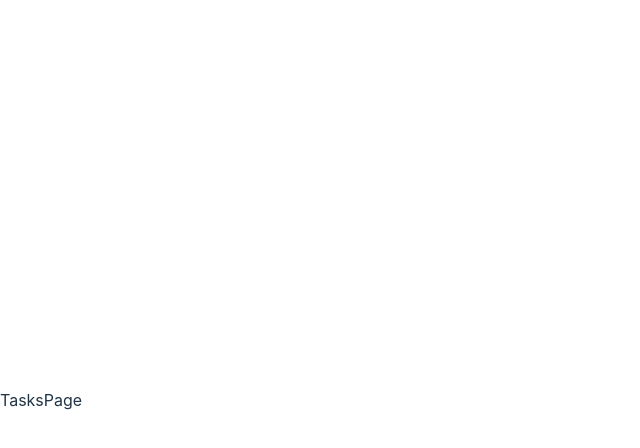
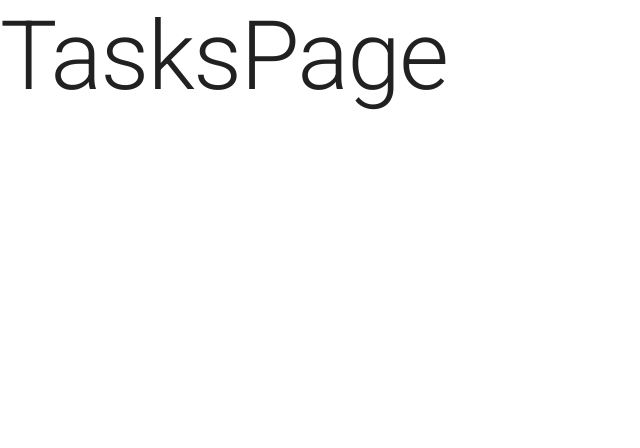
Before and after one commit to CJ-arg/mern-challenge, a React (Vite) app: page / in a window 1280 px wide. Shown: the top 448 px of the page, without its empty margins (0-640 px from the left). Built offline with nearby package versions, Linux system fonts and the light colour scheme.

Commit message:
MUI set up

```diff
--- a/package.json
+++ b/package.json
@@ -10,6 +10,10 @@
     "preview": "vite preview"
   },
   "dependencies": {
+    "@emotion/react": "^11.11.1",
+    "@emotion/styled": "^11.11.0",
+    "@mui/icons-material": "^5.14.11",
+    "@mui/material": "^5.14.11",
     "react": "^18.2.0",
     "react-dom": "^18.2.0",
     "react-router-dom": "6"
--- a/src/App.tsx
+++ b/src/App.tsx
@@ -1,10 +1,11 @@
 import { AppRouter } from "./router/AppRouter";
+import { AppTheme } from "./theme/AppTheme";
 
 function App() {
   return (
-    <>
+    <AppTheme>
       <AppRouter />
-    </>
+    </AppTheme>
   );
 }
 
--- a/src/styles.css
+++ b/src/styles.css
@@ -1,69 +1,3 @@
-:root {
-  font-family: Inter, system-ui, Avenir, Helvetica, Arial, sans-serif;
-  line-height: 1.5;
-  font-weight: 400;
-
-  color-scheme: light dark;
-  color: rgba(255, 255, 255, 0.87);
-  background-color: #242424;
-
-  font-synthesis: none;
-  text-rendering: optimizeLegibility;
-  -webkit-font-smoothing: antialiased;
-  -moz-osx-font-smoothing: grayscale;
-  -webkit-text-size-adjust: 100%;
+.box-shadow {
+  box-shadow: 0px 5px 5px rgba(0, 0, 0, 0.2);
 }
-
-a {
-  font-weight: 500;
-  color: #646cff;
-  text-decoration: inherit;
-}
-a:hover {
-  color: #535bf2;
-}
-
-body {
-  margin: 0;
-  display: flex;
-  place-items: center;
-  min-width: 320px;
-  min-height: 100vh;
-}
-
-h1 {
-  font-size: 3.2em;
-  line-height: 1.1;
-}
-
-button {
-  border-radius: 8px;
-  border: 1px solid transparent;
-  padding: 0.6em 1.2em;
-  font-size: 1em;
-  font-weight: 500;
-  font-family: inherit;
-  background-color: #1a1a1a;
-  cursor: pointer;
-  transition: border-color 0.25s;
-}
-button:hover {
-  border-color: #646cff;
-}
-button:focus,
-button:focus-visible {
-  outline: 4px auto -webkit-focus-ring-color;
-}
-
-@media (prefers-color-scheme: light) {
-  :root {
-    color: #213547;
-    background-color: #ffffff;
-  }
-  a:hover {
-    color: #747bff;
-  }
-  button {
-    background-color: #f9f9f9;
-  }
-}
--- a/src/tasks/pages/TasksPage.tsx
+++ b/src/tasks/pages/TasksPage.tsx
@@ -1,7 +1,5 @@
-import React from 'react'
+import { Typography } from "@mui/material";
 
 export const TasksPage = () => {
-  return (
-    <div>TasksPage</div>
-  )
-}
+  return <Typography variant="h1">TasksPage</Typography>;
+};
--- /dev/null
+++ b/src/theme/AppTheme.tsx
@@ -0,0 +1,16 @@
+import { ReactNode } from "react";
+import { ThemeProvider } from "@emotion/react";
+import { CssBaseline } from "@mui/material";
+import theme from "./theme";
+
+interface ChildrenProps {
+  children: ReactNode;
+}
+export const AppTheme = ({ children }: ChildrenProps) => {
+  return (
+    <ThemeProvider theme={theme}>
+      <CssBaseline />
+      {children}
+    </ThemeProvider>
+  );
+};
--- /dev/null
+++ b/src/theme/theme.tsx
@@ -0,0 +1,19 @@
+import { createTheme } from "@mui/material/styles";
+import { red } from "@mui/material/colors";
+
+// A custom theme for this app
+const theme = createTheme({
+  palette: {
+    primary: {
+      main: "#556cd6",
+    },
+    secondary: {
+      main: "#19857b",
+    },
+    error: {
+      main: red.A400,
+    },
+  },
+});
+
+export default theme;
```
Also changed, not shown: 1 other file (tests, documents, lock files or other folders).
